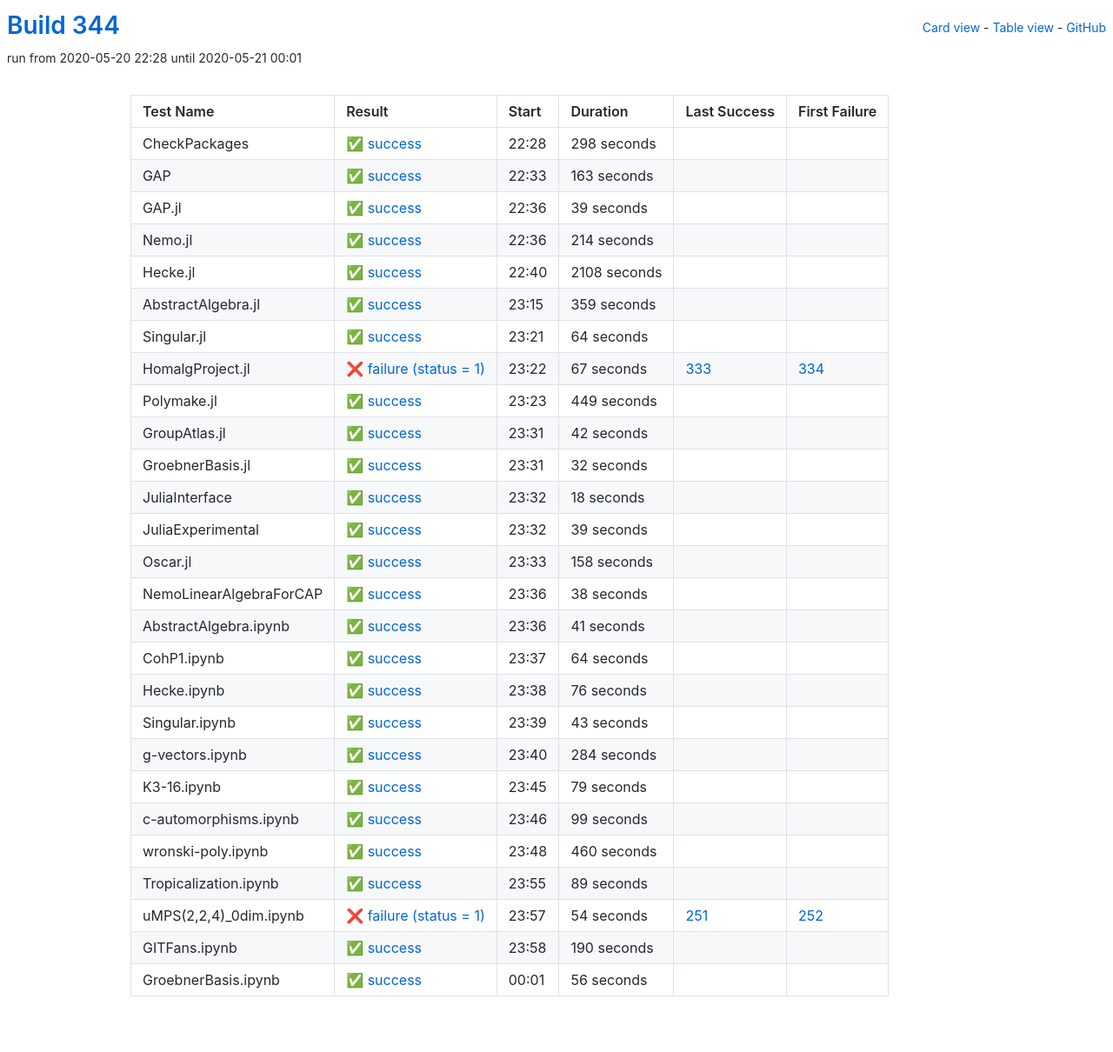
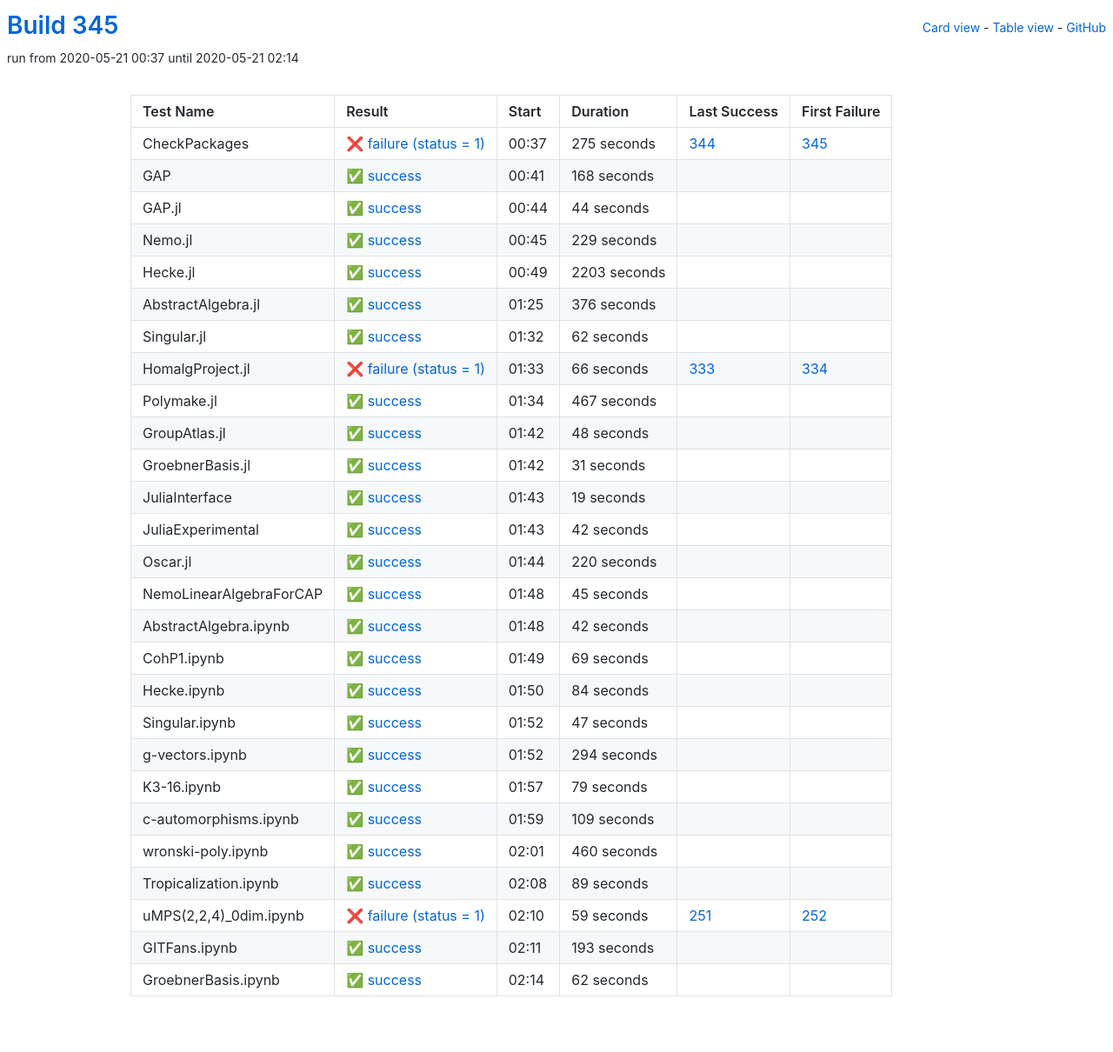
Before and after one commit to oscar-system/oscar-ci-status-1.4, a Jekyll site: the page built from table.html, in a window 1280 px wide. Shown: the whole page at 87% size. Built offline with Jekyll 4.4.1, drawn with Linux system fonts in a browser that asks for light colours.

Commit message:
Build 345

```diff
--- a/_data/ci.yml
+++ b/_data/ci.yml
@@ -1,245 +1,245 @@
-build: 344
-build_url: https://oscarci.mathematik.uni-kl.de/job/oscar-julia-1.4/344/
+build: 345
+build_url: https://oscarci.mathematik.uni-kl.de/job/oscar-julia-1.4/345/
 job: oscar-julia-1.4
 tests:
-- duration: 298
-  exitcode: 0
-  first_failure: false
-  first_failure_url: null
+- duration: 275
+  exitcode: 1
+  first_failure: 345
+  first_failure_url: https://oscarci.mathematik.uni-kl.de/job/oscar-julia-1.4/345/
   id: checkpackages
-  last_success: false
-  last_success_url: null
-  log: https://oscarci.mathematik.uni-kl.de/job/oscar-julia-1.4/344/artifact/logs/build-344/CheckPackages.log
+  last_success: 344
+  last_success_url: https://oscarci.mathematik.uni-kl.de/job/oscar-julia-1.4/344/
+  log: https://oscarci.mathematik.uni-kl.de/job/oscar-julia-1.4/345/artifact/logs/build-345/CheckPackages.log
   name: CheckPackages
-  start: 2020-05-20 22:28
-  status: success
-  success: true
-- duration: 163
+  start: 2020-05-21 00:37
+  status: failure
+  success: false
+- duration: 168
   exitcode: 0
   first_failure: false
   first_failure_url: null
   id: gap
   last_success: false
   last_success_url: null
-  log: https://oscarci.mathematik.uni-kl.de/job/oscar-julia-1.4/344/artifact/logs/build-344/GAP.log
+  log: https://oscarci.mathematik.uni-kl.de/job/oscar-julia-1.4/345/artifact/logs/build-345/GAP.log
   name: GAP
-  start: 2020-05-20 22:33
+  start: 2020-05-21 00:41
   status: success
   success: true
-- duration: 39
+- duration: 44
   exitcode: 0
   first_failure: false
   first_failure_url: null
   id: gap-jl
   last_success: false
   last_success_url: null
-  log: https://oscarci.mathematik.uni-kl.de/job/oscar-julia-1.4/344/artifact/logs/build-344/GAP.jl.log
+  log: https://oscarci.mathematik.uni-kl.de/job/oscar-julia-1.4/345/artifact/logs/build-345/GAP.jl.log
   name: GAP.jl
-  start: 2020-05-20 22:36
+  start: 2020-05-21 00:44
   status: success
   success: true
-- duration: 214
+- duration: 229
   exitcode: 0
   first_failure: false
   first_failure_url: null
   id: nemo-jl
   last_success: false
   last_success_url: null
-  log: https://oscarci.mathematik.uni-kl.de/job/oscar-julia-1.4/344/artifact/logs/build-344/Nemo.jl.log
+  log: https://oscarci.mathematik.uni-kl.de/job/oscar-julia-1.4/345/artifact/logs/build-345/Nemo.jl.log
   name: Nemo.jl
-  start: 2020-05-20 22:36
+  start: 2020-05-21 00:45
   status: success
   success: true
-- duration: 2108
+- duration: 2203
   exitcode: 0
   first_failure: false
   first_failure_url: null
   id: hecke-jl
   last_success: false
   last_success_url: null
-  log: https://oscarci.mathematik.uni-kl.de/job/oscar-julia-1.4/344/artifact/logs/build-344/Hecke.jl.log
+  log: https://oscarci.mathematik.uni-kl.de/job/oscar-julia-1.4/345/artifact/logs/build-345/Hecke.jl.log
   name: Hecke.jl
-  start: 2020-05-20 22:40
+  start: 2020-05-21 00:49
   status: success
   success: true
-- duration: 359
+- duration: 376
   exitcode: 0
   first_failure: false
   first_failure_url: null
   id: abstractalgebra-jl
   last_success: false
   last_success_url: null
-  log: https://oscarci.mathematik.uni-kl.de/job/oscar-julia-1.4/344/artifact/logs/build-344/AbstractAlgebra.jl.log
+  log: https://oscarci.mathematik.uni-kl.de/job/oscar-julia-1.4/345/artifact/logs/build-345/AbstractAlgebra.jl.log
   name: AbstractAlgebra.jl
-  start: 2020-05-20 23:15
+  start: 2020-05-21 01:25
   status: success
   success: true
-- duration: 64
+- duration: 62
   exitcode: 0
   first_failure: false
   first_failure_url: null
   id: singular-jl
   last_success: false
   last_success_url: null
-  log: https://oscarci.mathematik.uni-kl.de/job/oscar-julia-1.4/344/artifact/logs/build-344/Singular.jl.log
+  log: https://oscarci.mathematik.uni-kl.de/job/oscar-julia-1.4/345/artifact/logs/build-345/Singular.jl.log
   name: Singular.jl
-  start: 2020-05-20 23:21
+  start: 2020-05-21 01:32
   status: success
   success: true
-- duration: 67
+- duration: 66
   exitcode: 1
   first_failure: 334
   first_failure_url: https://oscarci.mathematik.uni-kl.de/job/oscar-julia-1.4/334/
   id: homalgproject-jl
   last_success: 333
   last_success_url: https://oscarci.mathematik.uni-kl.de/job/oscar-julia-1.4/333/
-  log: https://oscarci.mathematik.uni-kl.de/job/oscar-julia-1.4/344/artifact/logs/build-344/HomalgProject.jl.log
+  log: https://oscarci.mathematik.uni-kl.de/job/oscar-julia-1.4/345/artifact/logs/build-345/HomalgProject.jl.log
   name: HomalgProject.jl
-  start: 2020-05-20 23:22
+  start: 2020-05-21 01:33
   status: failure
   success: false
-- duration: 449
+- duration: 467
   exitcode: 0
   first_failure: false
   first_failure_url: null
   id: polymake-jl
   last_success: false
   last_success_url: null
-  log: https://oscarci.mathematik.uni-kl.de/job/oscar-julia-1.4/344/artifact/logs/build-344/Polymake.jl.log
+  log: https://oscarci.mathematik.uni-kl.de/job/oscar-julia-1.4/345/artifact/logs/build-345/Polymake.jl.log
   name: Polymake.jl
-  start: 2020-05-20 23:23
+  start: 2020-05-21 01:34
+  status: success
+  success: true
+- duration: 48
+  exitcode: 0
+  first_failure: false
+  first_failure_url: null
+  id: groupatlas-jl
+  last_success: false
+  last_success_url: null
+  log: https://oscarci.mathematik.uni-kl.de/job/oscar-julia-1.4/345/artifact/logs/build-345/GroupAtlas.jl.log
+  name: GroupAtlas.jl
+  start: 2020-05-21 01:42
+  status: success
+  success: true
+- duration: 31
+  exitcode: 0
+  first_failure: false
+  first_failure_url: null
+  id: groebnerbasis-jl
+  last_success: false
+  last_success_url: null
+  log: https://oscarci.mathematik.uni-kl.de/job/oscar-julia-1.4/345/artifact/logs/build-345/GroebnerBasis.jl.log
+  name: GroebnerBasis.jl
+  start: 2020-05-21 01:42
+  status: success
+  success: true
+- duration: 19
+  exitcode: 0
+  first_failure: false
+  first_failure_url: null
+  id: juliainterface
+  last_success: false
+  last_success_url: null
+  log: https://oscarci.mathematik.uni-kl.de/job/oscar-julia-1.4/345/artifact/logs/build-345/JuliaInterface.log
+  name: JuliaInterface
+  start: 2020-05-21 01:43
   status: success
   success: true
 - duration: 42
   exitcode: 0
   first_failure: false
   first_failure_url: null
-  id: groupatlas-jl
-  last_success: false
-  last_success_url: null
-  log: https://oscarci.mathematik.uni-kl.de/job/oscar-julia-1.4/344/artifact/logs/build-344/GroupAtlas.jl.log
-  name: GroupAtlas.jl
-  start: 2020-05-20 23:31
-  status: success
-  success: true
-- duration: 32
-  exitcode: 0
-  first_failure: false
-  first_failure_url: null
-  id: groebnerbasis-jl
-  last_success: false
-  last_success_url: null
-  log: https://oscarci.mathematik.uni-kl.de/job/oscar-julia-1.4/344/artifact/logs/build-344/GroebnerBasis.jl.log
-  name: GroebnerBasis.jl
-  start: 2020-05-20 23:31
-  status: success
-  success: true
-- duration: 18
-  exitcode: 0
-  first_failure: false
-  first_failure_url: null
-  id: juliainterface
-  last_success: false
-  last_success_url: null
-  log: https://oscarci.mathematik.uni-kl.de/job/oscar-julia-1.4/344/artifact/logs/build-344/JuliaInterface.log
-  name: JuliaInterface
-  start: 2020-05-20 23:32
-  status: success
-  success: true
-- duration: 39
-  exitcode: 0
-  first_failure: false
-  first_failure_url: null
   id: juliaexperimental
   last_success: false
   last_success_url: null
-  log: https://oscarci.mathematik.uni-kl.de/job/oscar-julia-1.4/344/artifact/logs/build-344/JuliaExperimental.log
+  log: https://oscarci.mathematik.uni-kl.de/job/oscar-julia-1.4/345/artifact/logs/build-345/JuliaExperimental.log
   name: JuliaExperimental
-  start: 2020-05-20 23:32
+  start: 2020-05-21 01:43
   status: success
   success: true
-- duration: 158
+- duration: 220
   exitcode: 0
   first_failure: false
   first_failure_url: null
   id: oscar-jl
   last_success: false
   last_success_url: null
-  log: https://oscarci.mathematik.uni-kl.de/job/oscar-julia-1.4/344/artifact/logs/build-344/Oscar.jl.log
+  log: https://oscarci.mathematik.uni-kl.de/job/oscar-julia-1.4/345/artifact/logs/build-345/Oscar.jl.log
   name: Oscar.jl
-  start: 2020-05-20 23:33
+  start: 2020-05-21 01:44
   status: success
   success: true
-- duration: 38
+- duration: 45
   exitcode: 0
   first_failure: false
   first_failure_url: null
   id: nemolinearalgebraforcap
   last_success: false
   last_success_url: null
-  log: https://oscarci.mathematik.uni-kl.de/job/oscar-julia-1.4/344/artifact/logs/build-344/NemoLinearAlgebraForCAP.log
+  log: https://oscarci.mathematik.uni-kl.de/job/oscar-julia-1.4/345/artifact/logs/build-345/NemoLinearAlgebraForCAP.log
   name: NemoLinearAlgebraForCAP
-  start: 2020-05-20 23:36
+  start: 2020-05-21 01:48
   status: success
   success: true
-- duration: 41
+- duration: 42
   exitcode: 0
   first_failure: false
   first_failure_url: null
   id: abstractalgebra-ipynb
   last_success: false
   last_success_url: null
-  log: https://oscarci.mathematik.uni-kl.de/job/oscar-julia-1.4/344/artifact/logs/build-344/AbstractAlgebra.ipynb.log
+  log: https://oscarci.mathematik.uni-kl.de/job/oscar-julia-1.4/345/artifact/logs/build-345/AbstractAlgebra.ipynb.log
   name: AbstractAlgebra.ipynb
-  start: 2020-05-20 23:36
+  start: 2020-05-21 01:48
   status: success
   success: true
-- duration: 64
+- duration: 69
   exitcode: 0
   first_failure: false
   first_failure_url: null
   id: cohp1-ipynb
   last_success: false
   last_success_url: null
-  log: https://oscarci.mathematik.uni-kl.de/job/oscar-julia-1.4/344/artifact/logs/build-344/CohP1.ipynb.log
+  log: https://oscarci.mathematik.uni-kl.de/job/oscar-julia-1.4/345/artifact/logs/build-345/CohP1.ipynb.log
   name: CohP1.ipynb
-  start: 2020-05-20 23:37
+  start: 2020-05-21 01:49
   status: success
   success: true
-- duration: 76
+- duration: 84
   exitcode: 0
   first_failure: false
   first_failure_url: null
   id: hecke-ipynb
   last_success: false
   last_success_url: null
-  log: https://oscarci.mathematik.uni-kl.de/job/oscar-julia-1.4/344/artifact/logs/build-344/Hecke.ipynb.log
+  log: https://oscarci.mathematik.uni-kl.de/job/oscar-julia-1.4/345/artifact/logs/build-345/Hecke.ipynb.log
   name: Hecke.ipynb
-  start: 2020-05-20 23:38
+  start: 2020-05-21 01:50
   status: success
   success: true
-- duration: 43
+- duration: 47
   exitcode: 0
   first_failure: false
   first_failure_url: null
   id: singular-ipynb
   last_success: false
   last_success_url: null
-  log: https://oscarci.mathematik.uni-kl.de/job/oscar-julia-1.4/344/artifact/logs/build-344/Singular.ipynb.log
+  log: https://oscarci.mathematik.uni-kl.de/job/oscar-julia-1.4/345/artifact/logs/build-345/Singular.ipynb.log
   name: Singular.ipynb
-  start: 2020-05-20 23:39
+  start: 2020-05-21 01:52
   status: success
   success: true
-- duration: 284
+- duration: 294
   exitcode: 0
   first_failure: false
   first_failure_url: null
   id: g-vectors-ipynb
   last_success: false
   last_success_url: null
-  log: https://oscarci.mathematik.uni-kl.de/job/oscar-julia-1.4/344/artifact/logs/build-344/g-vectors.ipynb.log
+  log: https://oscarci.mathematik.uni-kl.de/job/oscar-julia-1.4/345/artifact/logs/build-345/g-vectors.ipynb.log
   name: g-vectors.ipynb
-  start: 2020-05-20 23:40
+  start: 2020-05-21 01:52
   status: success
   success: true
 - duration: 79
@@ -249,21 +249,21 @@ tests:
   id: k3-16-ipynb
   last_success: false
   last_success_url: null
-  log: https://oscarci.mathematik.uni-kl.de/job/oscar-julia-1.4/344/artifact/logs/build-344/K3-16.ipynb.log
+  log: https://oscarci.mathematik.uni-kl.de/job/oscar-julia-1.4/345/artifact/logs/build-345/K3-16.ipynb.log
   name: K3-16.ipynb
-  start: 2020-05-20 23:45
+  start: 2020-05-21 01:57
   status: success
   success: true
-- duration: 99
+- duration: 109
   exitcode: 0
   first_failure: false
   first_failure_url: null
   id: c-automorphisms-ipynb
   last_success: false
   last_success_url: null
-  log: https://oscarci.mathematik.uni-kl.de/job/oscar-julia-1.4/344/artifact/logs/build-344/c-automorphisms.ipynb.log
+  log: https://oscarci.mathematik.uni-kl.de/job/oscar-julia-1.4/345/artifact/logs/build-345/c-automorphisms.ipynb.log
   name: c-automorphisms.ipynb
-  start: 2020-05-20 23:46
+  start: 2020-05-21 01:59
   status: success
   success: true
 - duration: 460
@@ -273,9 +273,9 @@ tests:
   id: wronski-poly-ipynb
   last_success: false
   last_success_url: null
-  log: https://oscarci.mathematik.uni-kl.de/job/oscar-julia-1.4/344/artifact/logs/build-344/wronski-poly.ipynb.log
+  log: https://oscarci.mathematik.uni-kl.de/job/oscar-julia-1.4/345/artifact/logs/build-345/wronski-poly.ipynb.log
   name: wronski-poly.ipynb
-  start: 2020-05-20 23:48
+  start: 2020-05-21 02:01
   status: success
   success: true
 - duration: 89
@@ -285,44 +285,44 @@ tests:
   id: tropicalization-ipynb
   last_success: false
   last_success_url: null
-  log: https://oscarci.mathematik.uni-kl.de/job/oscar-julia-1.4/344/artifact/logs/build-344/Tropicalization.ipynb.log
+  log: https://oscarci.mathematik.uni-kl.de/job/oscar-julia-1.4/345/artifact/logs/build-345/Tropicalization.ipynb.log
   name: Tropicalization.ipynb
-  start: 2020-05-20 23:55
+  start: 2020-05-21 02:08
   status: success
   success: true
-- duration: 54
+- duration: 59
   exitcode: 1
   first_failure: 252
   first_failure_url: https://oscarci.mathematik.uni-kl.de/job/oscar-julia-1.4/252/
   id: umps-2-2-4-0dim-ipynb
   last_success: 251
   last_success_url: https://oscarci.mathematik.uni-kl.de/job/oscar-julia-1.4/251/
-  log: https://oscarci.mathematik.uni-kl.de/job/oscar-julia-1.4/344/artifact/logs/build-344/uMPS-2-2-4-_0dim.ipynb.log
+  log: https://oscarci.mathematik.uni-kl.de/job/oscar-julia-1.4/345/artifact/logs/build-345/uMPS-2-2-4-_0dim.ipynb.log
   name: uMPS(2,2,4)_0dim.ipynb
-  start: 2020-05-20 23:57
+  start: 2020-05-21 02:10
   status: failure
   success: false
-- duration: 190
+- duration: 193
   exitcode: 0
   first_failure: false
   first_failure_url: null
   id: gitfans-ipynb
   last_success: false
   last_success_url: null
-  log: https://oscarci.mathematik.uni-kl.de/job/oscar-julia-1.4/344/artifact/logs/build-344/GITFans.ipynb.log
+  log: https://oscarci.mathematik.uni-kl.de/job/oscar-julia-1.4/345/artifact/logs/build-345/GITFans.ipynb.log
   name: GITFans.ipynb
-  start: 2020-05-20 23:58
+  start: 2020-05-21 02:11
   status: success
   success: true
-- duration: 56
+- duration: 62
   exitcode: 0
   first_failure: false
   first_failure_url: null
   id: groebnerbasis-ipynb
   last_success: false
   last_success_url: null
-  log: https://oscarci.mathematik.uni-kl.de/job/oscar-julia-1.4/344/artifact/logs/build-344/GroebnerBasis.ipynb.log
+  log: https://oscarci.mathematik.uni-kl.de/job/oscar-julia-1.4/345/artifact/logs/build-345/GroebnerBasis.ipynb.log
   name: GroebnerBasis.ipynb
-  start: 2020-05-21 00:01
+  start: 2020-05-21 02:14
   status: success
   success: true
```
Also changed, not shown: README.md.
